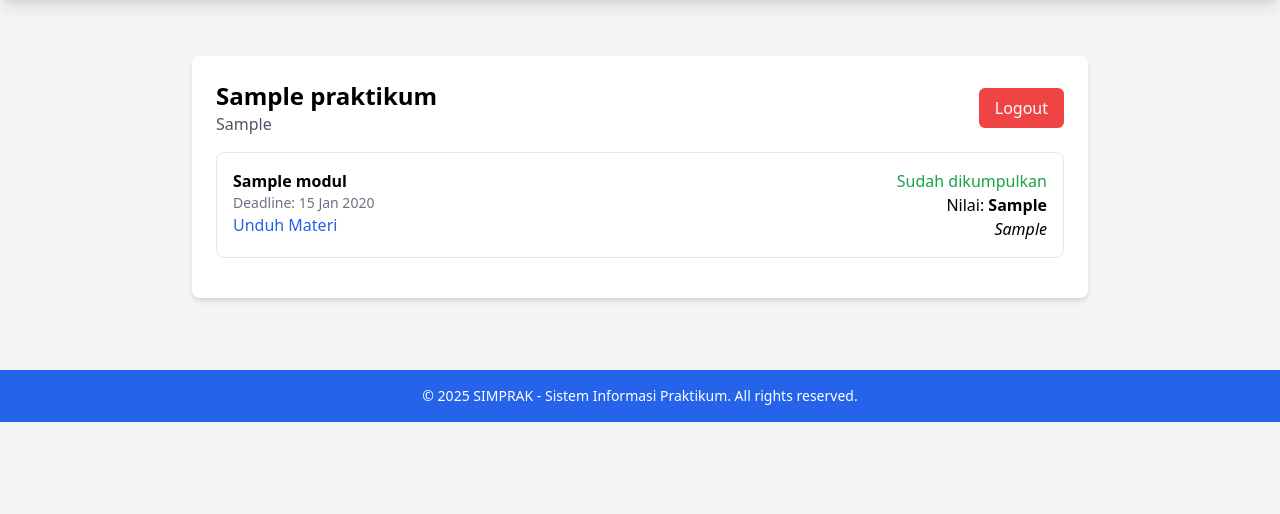
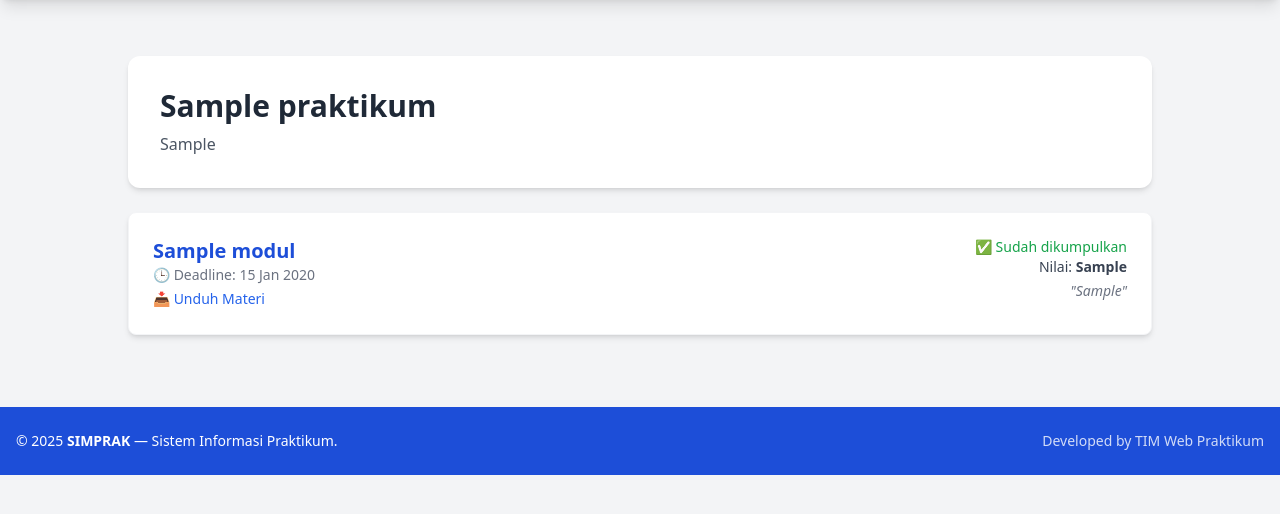
Before and after one commit to ainiranasalsabil/20230140178_UAS_PDW, a PHP site: page /mahasiswa/praktikum_detail.php?id=1 in a window 1280 px wide. Shown: the part 64-578 px from the top of the page. Run offline with PHP 8.4, Linux system fonts and the light colour scheme; the visitor is signed in with stand-in values (Sample User, id 1); tables that the repository leaves empty or names only in its code hold one stand-in row (values such as "Sample post"); data that the repository does not hold is empty; some libraries are stand-ins or nearby versions.

Commit message:
perapihan ulang

```diff
--- a/mahasiswa/praktikum_detail.php
+++ b/mahasiswa/praktikum_detail.php
@@ -28,43 +28,43 @@ $stmt->close();
 require_once 'templates/header_mahasiswa.php';
 ?>
 
-<div class="max-w-4xl mx-auto mt-6 bg-white p-6 rounded-lg shadow-md">
-  <div class="flex justify-between items-center mb-4">
-    <div>
-      <h2 class="text-2xl font-bold"><?= htmlspecialchars($prak['nama_praktikum']) ?></h2>
-      <p class="text-gray-600"><?= htmlspecialchars($prak['deskripsi']) ?></p>
-    </div>
-    <a href="../logout.php" class="bg-red-500 hover:bg-red-600 text-white px-4 py-2 rounded-md">Logout</a>
-  </div>
+<!-- ✅ Header Praktikum -->
+<div class="max-w-5xl mx-auto mt-6 bg-white p-8 rounded-xl shadow-md">
+  <h2 class="text-3xl font-bold text-gray-800 mb-2"><?= htmlspecialchars($prak['nama_praktikum']) ?></h2>
+  <p class="text-gray-600"><?= htmlspecialchars($prak['deskripsi']) ?></p>
+</div>
 
+<!-- ✅ Daftar Modul -->
+<div class="max-w-5xl mx-auto mt-6 space-y-6">
   <?php while ($mod = $moduls->fetch_assoc()):
-    // cek laporan
     $st = $conn->prepare("SELECT * FROM laporan WHERE pendaftaran_id=? AND modul_id=?");
     $st->bind_param("ii", $pendaftaran['id'], $mod['id']);
     $st->execute();
     $lap = $st->get_result()->fetch_assoc();
     $st->close();
   ?>
-    <div class="border p-4 mb-4 rounded-lg">
-      <div class="flex justify-between">
+    <div class="bg-white p-6 rounded-lg shadow-md border border-gray-100">
+      <div class="flex flex-col md:flex-row md:justify-between gap-4">
         <div>
-          <h3 class="font-semibold"><?= htmlspecialchars($mod['judul_modul']) ?></h3>
-          <p class="text-sm text-gray-500">Deadline: <?= date('d M Y', strtotime($mod['tanggal_deadline'])) ?></p>
+          <h3 class="text-xl font-semibold text-blue-700"><?= htmlspecialchars($mod['judul_modul']) ?></h3>
+          <p class="text-sm text-gray-500">🕒 Deadline: <?= date('d M Y', strtotime($mod['tanggal_deadline'])) ?></p>
           <?php if ($mod['file_materi']): ?>
-            <a href="../uploads/<?= $mod['file_materi'] ?>" class="text-blue-600 hover:underline">Unduh Materi</a>
+            <a href="../uploads/<?= $mod['file_materi'] ?>" class="text-sm text-blue-600 hover:underline mt-1 inline-block">📥 Unduh Materi</a>
           <?php endif; ?>
         </div>
-        <div class="text-right">
+        <div class="text-sm md:text-right text-gray-700">
           <?php if ($lap): ?>
-            <p class="text-green-600">Sudah dikumpulkan</p>
+            <p class="text-green-600 font-medium">✅ Sudah dikumpulkan</p>
             <?php if (!is_null($lap['nilai'])): ?>
-              <p>Nilai: <strong><?= $lap['nilai'] ?></strong></p>
-              <p class="italic"><?= htmlspecialchars($lap['feedback']) ?></p>
+              <p>Nilai: <span class="font-bold"><?= $lap['nilai'] ?></span></p>
+              <?php if ($lap['feedback']): ?>
+                <p class="italic text-gray-500 mt-1">"<?= htmlspecialchars($lap['feedback']) ?>"</p>
+              <?php endif; ?>
             <?php else: ?>
-              <a href="upload_laporan.php" class="text-blue-600 hover:underline">Re-upload Laporan</a>
+              <a href="upload_laporan.php" class="text-blue-600 hover:underline">📤 Re-upload Laporan</a>
             <?php endif; ?>
           <?php else: ?>
-            <a href="upload_laporan.php" class="text-blue-600 hover:underline">Upload Laporan</a>
+            <a href="upload_laporan.php" class="text-blue-600 hover:underline">📤 Upload Laporan</a>
           <?php endif; ?>
         </div>
       </div>
--- a/mahasiswa/templates/footer_mahasiswa.php
+++ b/mahasiswa/templates/footer_mahasiswa.php
@@ -1,10 +1,15 @@
-    </div> <!-- penutup div.container dari header -->
+</div> <!-- penutup div.container dari header -->
 
-    <footer class="bg-blue-600 mt-10">
-        <div class="max-w-7xl mx-auto px-4 py-4 text-center text-white text-sm">
-            &copy; <?= date('Y') ?> SIMPRAK - Sistem Informasi Praktikum. All rights reserved.
+<footer class="bg-blue-700 mt-10">
+    <div class="max-w-7xl mx-auto px-4 py-6 flex flex-col md:flex-row items-center justify-between text-white text-sm">
+        <div class="text-center md:text-left mb-2 md:mb-0">
+            &copy; <?= date('Y') ?> <strong>SIMPRAK</strong> — Sistem Informasi Praktikum.
         </div>
-    </footer>
+        <div class="text-center md:text-right">
+            <span class="opacity-80">Developed by TIM Web Praktikum</span>
+        </div>
+    </div>
+</footer>
 
 </body>
 </html>
```
Also changed, not shown: asisten/templates/footer.php (+11 -5 lines), README.md (added).
